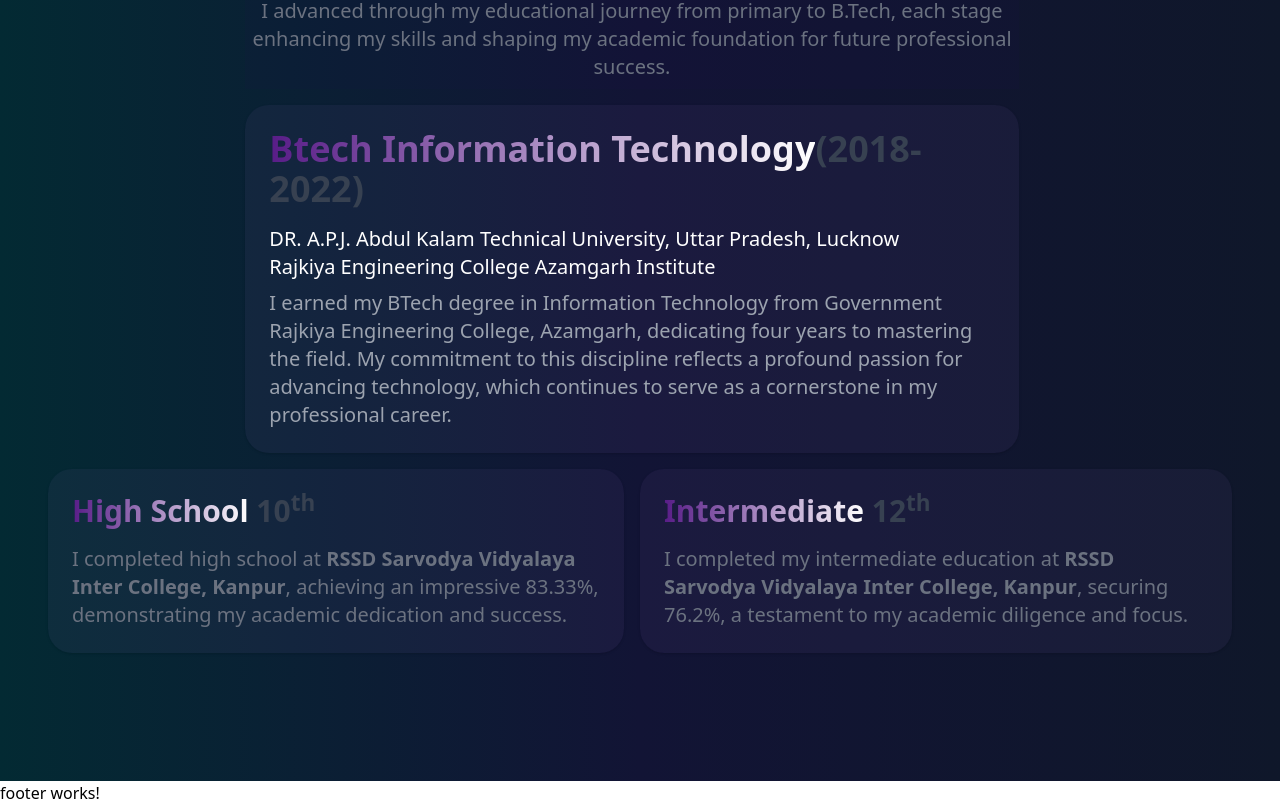
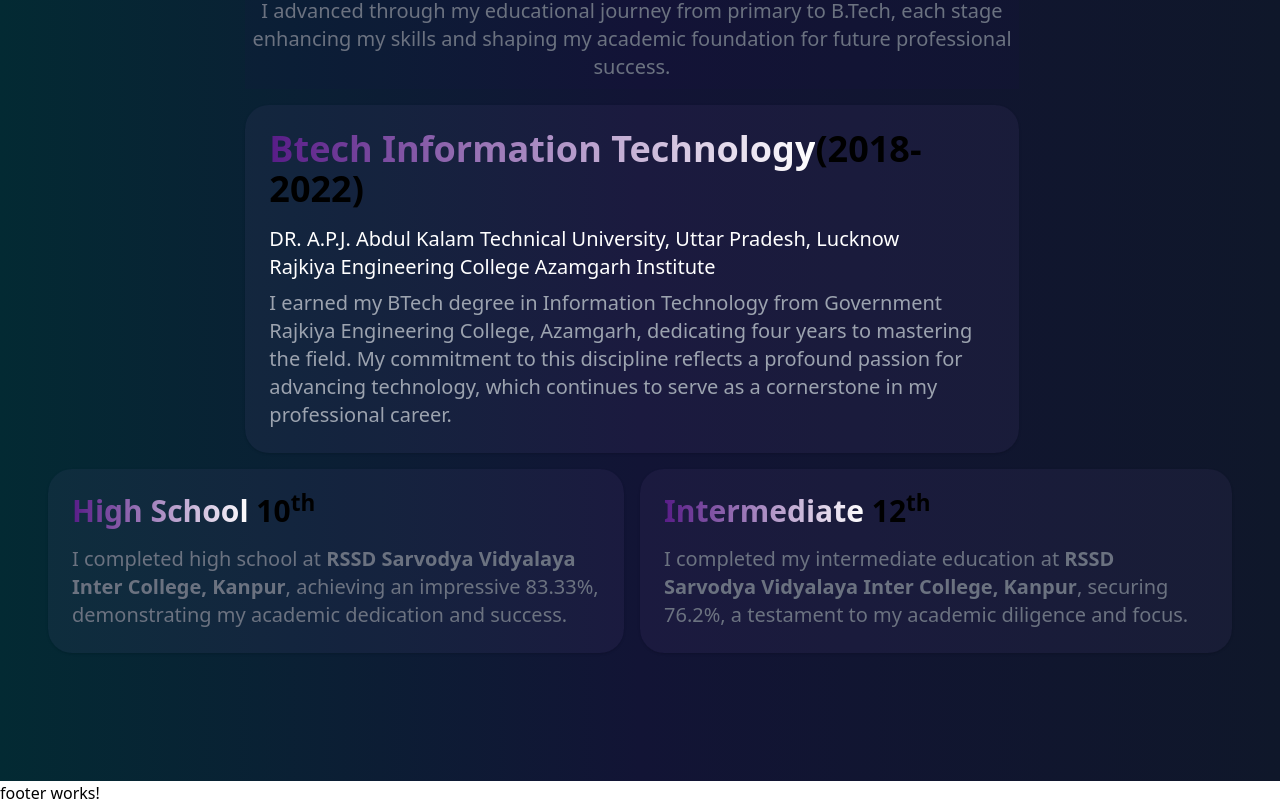
Before and after one commit to theprabhuofficial/myPortfolio, an Angular app: page / in a window 1280 px wide. Shown: the part 860-1665 px from the top of the page. Built offline with nearby package versions, Linux system fonts and the light colour scheme.

Commit message:
css updated

```diff
--- a/src/app/components/education/education.component.html
+++ b/src/app/components/education/education.component.html
@@ -5,7 +5,7 @@
         <h1 class="flex items-center justify-center mx-auto font-extrabold  dark:text-lime-50 text-xl  sm:mb-2 sm:text-3xl md:text-5xl lg:text-6xl">
             <img src="../../../assets/images/graduation.png" alt="Education Icon" class="w-7 h-7 md:w-12 md:h-12 lg:w-16 lg:h-16 mr-2">
             <!-- Add mr-2 for a little margin right -->
-            <span class="text-transparent bg-clip-text bg-gradient-to-r from-purple-900 text-gray-900 to-white pr-2 md:pb-2 lg:pb-2 sm:pb-2">My</span>Education
+            <span class="text-transparent bg-clip-text bg-gradient-to-r from-purple-900  to-white pr-2 md:pb-2 lg:pb-2 sm:pb-2">My</span>Education
         </h1>
 
         <p class="text-sm font-normal text-gray-500 sm:text-lg lg:text-xl dark:text-gray-400 mt-0 mb-2">
@@ -16,8 +16,8 @@
 
     <!-- College description div -->
     <div class="col-start-2 col-span-4 bg-purple-400 bg-opacity-5 rounded-3xl shadow p-6 hover:bg-gray-900 hover:border-2 hover:border-violet-500">
-        <h1 class="mb-2  text-2xl font-extrabold  sm:mb-4 sm:text-xl md:text-3xl lg:text-4xl text-gray-700 dark:text-lime-50">
-            <span class="text-transparent bg-clip-text bg-gradient-to-r from-purple-900 text-gray-900 to-white">Btech Information Technology</span>(2018-2022)
+        <h1 class="mb-2  text-2xl font-extrabold  sm:mb-4 sm:text-xl md:text-3xl lg:text-4xl  dark:text-lime-50">
+            <span class="text-transparent bg-clip-text bg-gradient-to-r from-purple-900  to-white">Btech Information Technology</span>(2018-2022)
         </h1>
         <p class="text-sm font-normal text-white sm:text-lg md:text-lg lg:text-xl ">
            DR. A.P.J. Abdul Kalam Technical University, Uttar Pradesh, Lucknow
@@ -31,8 +31,8 @@
 
   <!-- High School description div   -->
     <div class="col-start-1 col-end-4 p-6 bg-purple-400 bg-opacity-5 rounded-3xl shadow hover:bg-gray-900 hover:border-2 hover:border-violet-500">
-        <h1 class="mb-2 text-2xl font-extrabold text-gray-700 dark:text-lime-50  sm:mb-4 sm:text-xl md:text-2xl lg:text-3xl">
-            <span class="text-transparent bg-clip-text bg-gradient-to-r from-purple-900 text-gray-900 to-white">High School</span> 10<sup>th</sup>
+        <h1 class="mb-2 text-2xl font-extrabold  dark:text-lime-50  sm:mb-4 sm:text-xl md:text-2xl lg:text-3xl">
+            <span class="text-transparent bg-clip-text bg-gradient-to-r from-purple-900  to-white">High School</span> 10<sup>th</sup>
         </h1>
         <p class="text-sm font-normal text-gray-500 sm:text-base md:text-lg lg:text-xl ">
             I completed high school at <strong>RSSD Sarvodya Vidyalaya Inter College, Kanpur</strong>, achieving an impressive 83.33%, demonstrating my academic dedication and success.
@@ -41,8 +41,8 @@
 
     <!--Intermediate description div   -->
     <div class="col-end-8 col-span-4 bg-purple-400 bg-opacity-5 rounded-3xl shadow p-6 hover:bg-gray-900 hover:border-2 hover:border-violet-500">
-        <h1 class="mb-2 text-2xl font-extrabold  sm:mb-4 sm:text-xl md:text-2xl lg:text-3xl text-gray-700 dark:text-lime-50">
-            <span class="text-transparent bg-clip-text bg-gradient-to-r from-purple-900 text-gray-900 to-white">Intermediate</span> 12<sup>th</sup>
+        <h1 class="mb-2 text-2xl font-extrabold  sm:mb-4 sm:text-xl md:text-2xl lg:text-3xl  dark:text-lime-50">
+            <span class="text-transparent bg-clip-text bg-gradient-to-r from-purple-900  to-white">Intermediate</span> 12<sup>th</sup>
         </h1>
         <p class="text-sm font-normal text-gray-500 sm:text-lg lg:text-xl ">
            I completed my intermediate education at <strong>RSSD Sarvodya Vidyalaya Inter College, Kanpur</strong>, securing 76.2%, a testament to my academic diligence and focus.
```
